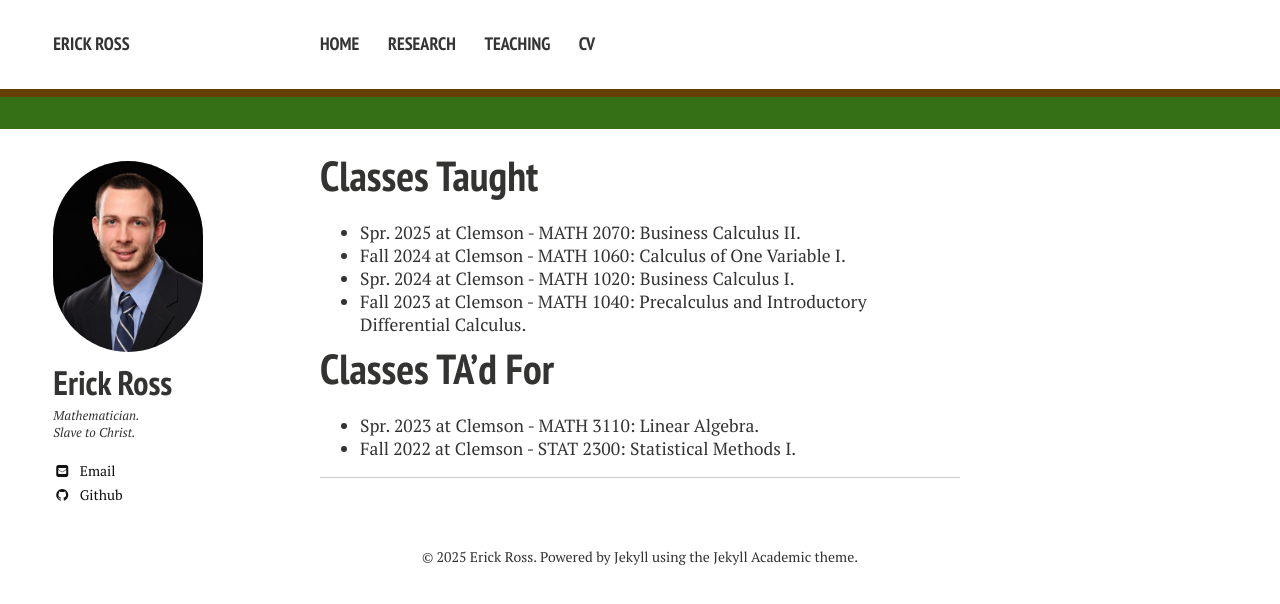
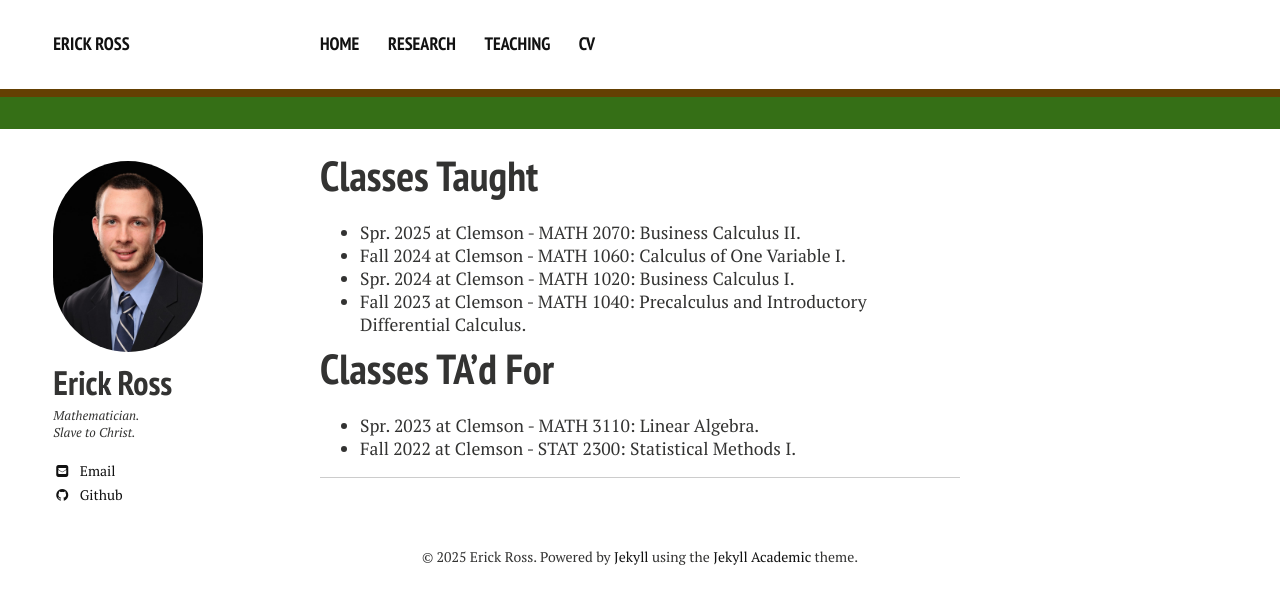
Before and after one commit to erick-ross/erick-ross.github.io, a Jekyll site: the page built from teaching.md, in a window 1280 px wide. Shown: the top 604 px of the page. Built offline with Jekyll 4.4.1, drawn with Linux system fonts in a browser that asks for light colours; nearby versions of some CDN libraries.

Commit message:
some setup

```diff
--- a/_sass/variables.scss
+++ b/_sass/variables.scss
@@ -52,11 +52,11 @@ $vimeo-color        : #1ab7ea;
 $youtube-color      : #ff3333;
 
 /* links */
-$linkcolor 		    : #343434;
+$linkcolor 		   : $black;     //  #343434; // gray
 $link-color       : $linkcolor;
-$linkcolorhover 	: darken($linkcolor, 10);
-$linkcolorvisited : lighten($linkcolorhover, 20);
-$linkcolorfocus 	: darken($linkcolorvisited, 10);
+$linkcolorhover 	: #a10b0b;  // darken($linkcolor, 10);
+$linkcolorvisited : $black;     // lighten($linkcolorhover, 20);
+$linkcolorfocus 	: $black;     // darken($linkcolorvisited, 10);
 
 /*
    Breakpoints
```
